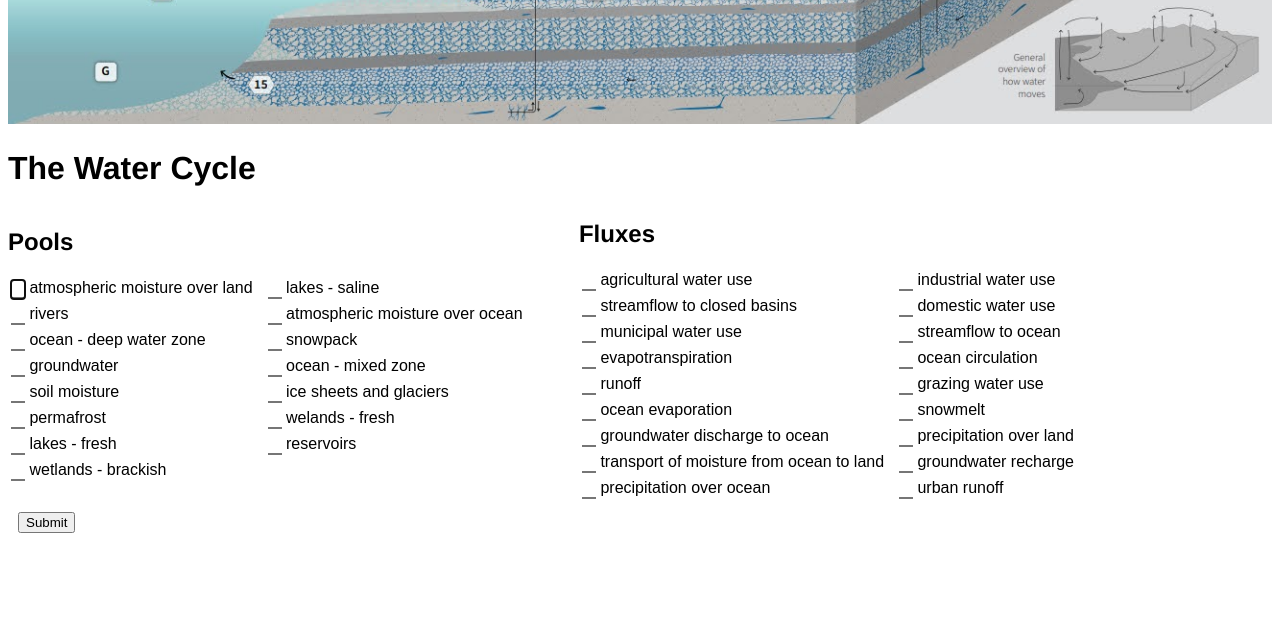
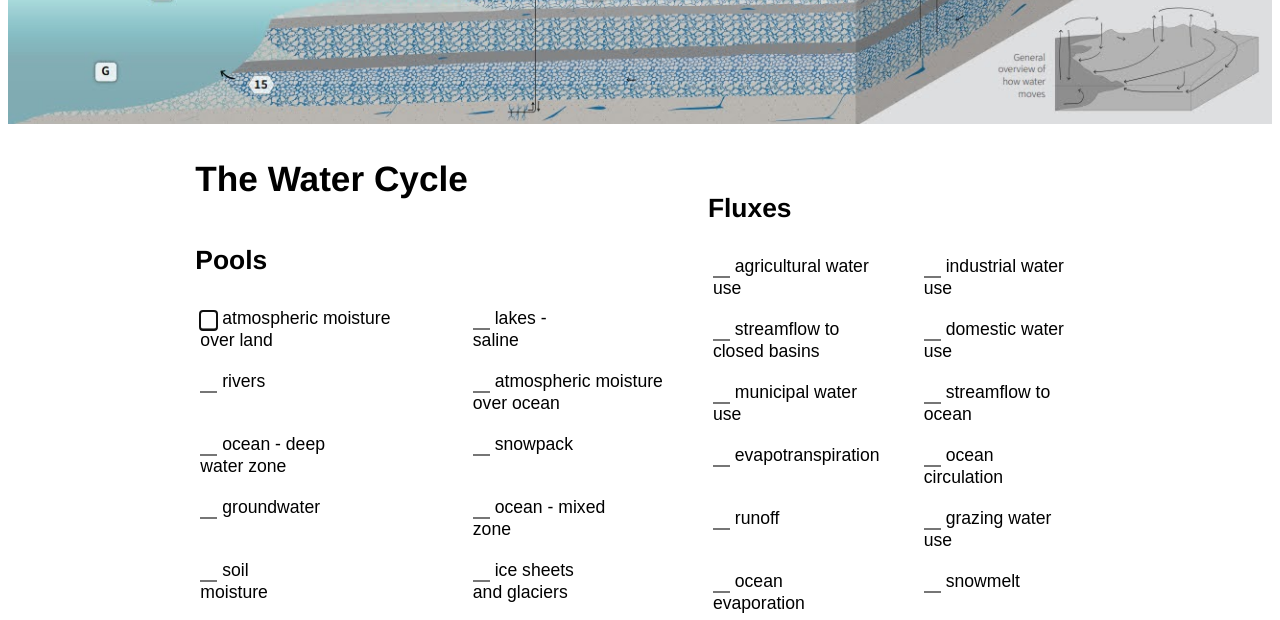
Before and after one commit to deandre777/waterquizprototype, a plain HTML site: page index.html in a window 1280 px wide. Shown: the part 570-1190 px from the top of the page. Drawn offline with Linux system fonts and the light colour scheme.

Commit message:
Update index.html

```diff
--- a/index.html
+++ b/index.html
@@ -6,9 +6,9 @@
     <style>
 
         body {
-
+            font-size: 110%;
             font-family: Muli, sans-serif;
-
+            justify-content: center;
         }
 
         .logos {
@@ -32,14 +32,16 @@
         }
 
         .empty {
+            font-size: 85%;
         }
 
-        @media only screen {
+
+        input {
+            width: 13px;
+        }
 
 
-            input {
-                width: 10px;
-            }
+        @media only screen {
 
 
             span {
@@ -52,13 +54,13 @@
 
 
             .divAnswerLabelPair {
-                margin: 3px;
+                margin: 10px 5px 10px 5px;
                 white-space: nowrap;
             }
 
             .divAnswerColumn {
                 display: inline-grid;
-
+                max-width: 49%;
             }
 
             #divAnswerColumn1 {
@@ -68,24 +70,26 @@
             }
 
             #divAnswerColumn2 {
-                margin: auto 100px auto 20px;
+                margin: auto auto auto 20px;
                 grid-template-columns: auto auto;
             }
 
             #waterQuiz {
-                width: "100%";
-                min-width: 900px;
-
+                width: 100%;
+                margin: auto;
+                display: inline-block;
             }
 
             #waterQuizImage {
                 width: 100%;
-                min-width: 1000px;
+                margin: auto;
+                display: block;
+                justify-content: center;
             }
 
             #level1Div {
                 white-space: nowrap;
-                display: block-grid;
+                display: grid;
                 grid-template-columns: auto auto;
                 margin: auto;
                 justify-content: center;
@@ -106,10 +110,6 @@
 
             }
 
-
-            input {
-                width: 7px;
-            }
 
             .divAnswerLabelPair {
                 white-space: nowrap;
@@ -195,7 +195,7 @@
 
             <div class="divAnswerLabelPair">
                 <input type="text" id="Question1" name="Question1" style="border-style: none none solid " autofocus>
-                <label for="Question1">atmospheric moisture over land</label>
+                <label for="Question1">atmospheric moisture<br>over land</label>
 
                 <span class="adjacentResult" id="result1"></span>
                 <span class="empty" id="empty1"></span>
@@ -203,7 +203,7 @@
 
             <div class="divAnswerLabelPair">
                 <input type="text" id="Question2" name="Question2" style="border-style: none none solid ">
-                <label for="Question2">lakes - saline</label>
+                <label for="Question2">lakes -<br>saline</label>
                 <span class="adjacentResult" id="result2"></span>
                 <span class="empty" id="empty2"></span>
             </div>
@@ -217,14 +217,14 @@
 
             <div class="divAnswerLabelPair">
                 <input type="text" id="Question4" name="Question4" style="border-style: none none solid ">
-                <label for="Question4">atmospheric moisture over ocean</label>
+                <label for="Question4">atmospheric moisture<br>over ocean</label>
                 <span class="adjacentResult" id="result4"></span>
                 <span class="empty" id="empty4"></span>
             </div>
 
             <div class="divAnswerLabelPair">
                 <input type="text" id="Question5" name="Question5" style="border-style: none none solid ">
-                <label for="Question5">ocean - deep water zone</label>
+                <label for="Question5">ocean - deep<br>water zone</label>
                 <span class="adjacentResult" id="result5"></span>
                 <span class="empty" id="empty5"></span>
             </div>
@@ -245,21 +245,21 @@
 
             <div class="divAnswerLabelPair">
                 <input type="text" id="Question8" name="Question8" style="border-style: none none solid ">
-                <label for="Question8">ocean - mixed zone</label>
+                <label for="Question8">ocean - mixed<br>zone</label>
                 <span class="adjacentResult" id="result8"></span>
                 <span class="empty" id="empty8"></span>
             </div>
 
             <div class="divAnswerLabelPair">
                 <input type="text" id="Question9" name="Question9" style="border-style: none none solid ">
-                <label for="Question9">soil moisture</label>
+                <label for="Question9">soil<br>moisture</label>
                 <span class="adjacentResult" id="result9"></span>
                 <span class="empty" id="empty9"></span>
             </div>
 
             <div class="divAnswerLabelPair">
                 <input type="text" id="Question10" name="Question10" style="border-style: none none solid ">
-                <label for="Question10">ice sheets and glaciers</label>
+                <label for="Question10">ice sheets<br>and glaciers</label>
                 <span class="adjacentResult" id="result10"></span>
                 <span class="empty" id="empty10"></span>
             </div>
@@ -273,14 +273,14 @@
 
             <div class="divAnswerLabelPair">
                 <input type="text" id="Question12" name="Question12" style="border-style: none none solid ">
-                <label for="Question12">welands - fresh</label>
+                <label for="Question12">welands -<br>fresh</label>
                 <span class="adjacentResult" id="result12"></span>
                 <span class="empty" id="empty12"></span>
             </div>
 
             <div class="divAnswerLabelPair">
                 <input type="text" id="Question13" name="Question13" style="border-style: none none solid ">
-                <label for="Question13">lakes - fresh</label>
+                <label for="Question13">lakes -<br>fresh</label>
                 <span class="adjacentResult" id="result13"></span>
                 <span class="empty" id="empty13"></span>
             </div>
@@ -295,7 +295,7 @@
 
             <div class="divAnswerLabelPair">
                 <input type="text" id="Question15" name="Question15" style="border-style: none none solid ">
-                <label for="Question15">wetlands - brackish</label>
+                <label for="Question15">wetlands -<br>brackish</label>
                 <span class="adjacentResult" id="result15"></span>
                 <span class="empty" id="empty15"></span>
             </div>
@@ -324,42 +324,42 @@
 
             <div class="divAnswerLabelPair">
                 <input type="text" id="Question16" name="Question16" style="border-style: none none solid ">
-                <label for="Question16">agricultural water use</label>
+                <label for="Question16">agricultural water<br>use</label>
                 <span class="adjacentResult" id="result16"></span>
                 <span class="empty" id="empty16"></span>
             </div>
 
             <div class="divAnswerLabelPair">
                 <input type="text" id="Question17" name="Question17" style="border-style: none none solid ">
-                <label for="Question17">industrial water use</label>
+                <label for="Question17">industrial water<br>use</label>
                 <span class="adjacentResult" id="result17"></span>
                 <span class="empty" id="empty17"></span>
             </div>
 
             <div class="divAnswerLabelPair">
                 <input type="text" id="Question18" name="Question18" style="border-style: none none solid ">
-                <label for="Question18">streamflow to closed basins</label>
+                <label for="Question18">streamflow to<br>closed basins</label>
                 <span class="adjacentResult" id="result18"></span>
                 <span class="empty" id="empty18"></span>
             </div>
 
             <div class="divAnswerLabelPair">
                 <input type="text" id="Question19" name="Question19" style="border-style: none none solid ">
-                <label for="Question19">domestic water use</label>
+                <label for="Question19">domestic water<br>use</label>
                 <span class="adjacentResult" id="result19"></span>
                 <span class="empty" id="empty19"></span>
             </div>
 
             <div class="divAnswerLabelPair">
                 <input type="text" id="Question20" name="Question20" style="border-style: none none solid ">
-                <label for="Question20">municipal water use</label>
+                <label for="Question20">municipal water<br>use</label>
                 <span class="adjacentResult" id="result20"></span>
                 <span class="empty" id="empty20"></span>
             </div>
 
             <div class="divAnswerLabelPair">
                 <input type="text" id="Question21" name="Question21" style="border-style: none none solid ">
-                <label for="Question21">streamflow to ocean</label>
+                <label for="Question21">streamflow to<br>ocean</label>
                 <span class="adjacentResult" id="result21"></span>
                 <span class="empty" id="empty21"></span>
             </div>
@@ -373,7 +373,7 @@
 
             <div class="divAnswerLabelPair">
                 <input type="text" id="Question23" name="Question23" style="border-style: none none solid ">
-                <label for="Question23">ocean circulation</label>
+                <label for="Question23">ocean<br>circulation</label>
                 <span class="adjacentResult" id="result23"></span>
                 <span class="empty" id="empty23"></span>
             </div>
@@ -387,14 +387,14 @@
 
             <div class="divAnswerLabelPair">
                 <input type="text" id="Question25" name="Question25" style="border-style: none none solid ">
-                <label for="Question25">grazing water use</label>
+                <label for="Question25">grazing water<br>use</label>
                 <span class="adjacentResult" id="result25"></span>
                 <span class="empty" id="empty25"></span>
             </div>
 
             <div class="divAnswerLabelPair">
                 <input type="text" id="Question26" name="Question26" style="border-style: none none solid ">
-                <label for="Question26">ocean evaporation</label>
+                <label for="Question26">ocean<br>evaporation</label>
                 <span class="adjacentResult" id="result26"></span>
                 <span class="empty" id="empty26"></span>
             </div>
@@ -408,14 +408,14 @@
 
             <div class="divAnswerLabelPair">
                 <input type="text" id="Question28" name="Question28" style="border-style: none none solid ">
-                <label for="Question28">groundwater discharge to ocean</label>
+                <label for="Question28">groundwater discharge<br>to ocean</label>
                 <span class="adjacentResult" id="result28"></span>
                 <span class="empty" id="empty28"></span>
             </div>
 
             <div class="divAnswerLabelPair">
                 <input type="text" id="Question29" name="Question29" style="border-style: none none solid ">
-                <label for="Question29">precipitation over land</label>
+                <label for="Question29">precipitation over<br>land</label>
                 <span class="adjacentResult" id="result29"></span>
                 <span class="empty" id="empty29"></span>
             </div>
@@ -423,7 +423,7 @@
 
             <div class="divAnswerLabelPair">
                 <input type="text" id="Question30" name="Question30" style="border-style: none none solid ">
-                <label for="Question30">transport of moisture from ocean to land</label>
+                <label for="Question30">transport of moisture<br>from ocean to land</label>
                 <span class="adjacentResult" id="result30"></span>
                 <span class="empty" id="empty30"></span>
             </div>
@@ -431,7 +431,7 @@
 
             <div class="divAnswerLabelPair">
                 <input type="text" id="Question31" name="Question31" style="border-style: none none solid ">
-                <label for="Question31">groundwater recharge</label>
+                <label for="Question31">groundwater<br>recharge</label>
                 <span class="adjacentResult" id="result31"></span>
                 <span class="empty" id="empty31"></span>
             </div>
@@ -439,7 +439,7 @@
 
             <div class="divAnswerLabelPair">
                 <input type="text" id="Question32" name="Question32" style="border-style: none none solid ">
-                <label for="Question32">precipitation over ocean</label>
+                <label for="Question32">precipitation over<br>ocean</label>
                 <span class="adjacentResult" id="result32"></span>
                 <span class="empty" id="empty32"></span>
             </div>
@@ -447,7 +447,7 @@
 
             <div class="divAnswerLabelPair">
                 <input type="text" id="Question33" name="Question33" style="border-style: none none solid ">
-                <label for="Question33">urban runoff</label>
+                <label for="Question33">urban<br>runoff</label>
                 <span class="adjacentResult" id="result33"></span>
                 <span class="empty" id="empty33"></span>
             </div>
```
